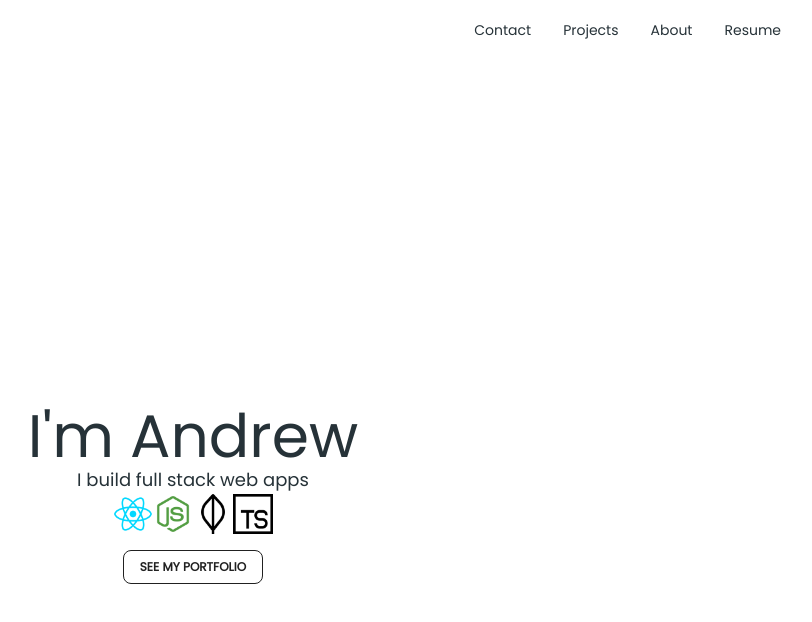
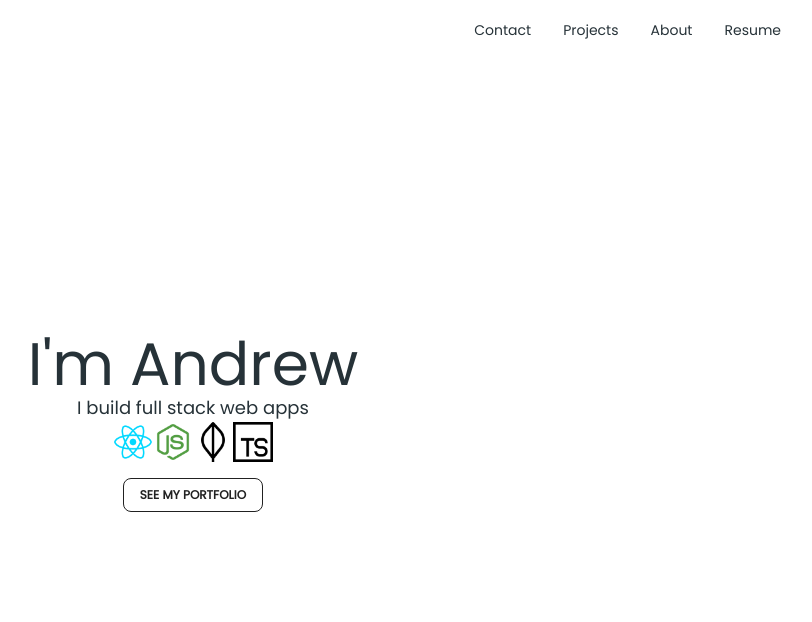
Before and after one commit to AndrewCMonson/portfolio, a React (Vite) app: page / in a window 1280 px wide. Shown: the top 622 px of the page, without its empty margins (447-1259 px from the left). Built offline with nearby package versions, Linux system fonts and the light colour scheme.

Commit message:
build hero loading animation

```diff
--- a/package.json
+++ b/package.json
@@ -16,6 +16,7 @@
     "@fortawesome/free-regular-svg-icons": "^6.5.1",
     "@fortawesome/free-solid-svg-icons": "^6.5.1",
     "@fortawesome/react-fontawesome": "^0.2.0",
+    "@headlessui/react": "^1.7.18",
     "@heroicons/react": "^2.1.1",
     "@material-tailwind/react": "^2.1.8",
     "react": "^18.2.0",
--- a/src/components/Hero.jsx
+++ b/src/components/Hero.jsx
@@ -3,14 +3,26 @@ import mongo from '../assets/img/mongo.png';
 import node from '../assets/img/nodejs.png';
 import typescript from '../assets/img/typescript.png';
 import { Button } from '@material-tailwind/react';
+import { Transition } from '@headlessui/react';
+
 
 const Hero = () => {
 	return (
 		<>
-			<section className="bg-white md:h-1/2 py-12 px-6">
+			<Transition
+				appear={true}
+				show={true}
+				enter="transition ease-in-out duration-1000 transform"
+				enterFrom="translate-x-full translate-y-full"
+				enterTo="translate-x-0"
+				leave="transition-opacity duration-150"
+				leaveFrom="opacity-100"
+				leaveTo="opacity-0"
+			>
+				<section className="bg-white py-12 px-6">
 					<div className="container mx-auto">
-					<div className="md:mt-28 flex flex-col text-center container  md:items-center">
-						<div className="text-blue-gray-900 text-2xl sm:text-3xl md:text-5xl lg:text-6xl">
+						<div className="flex flex-col text-center container  md:items-center">
+							<div className="text-blue-gray-900 text-3xl sm:text-4xl md:text-5xl lg:text-6xl">
 								I&apos;m Andrew
 							</div>
 							<div className="text-blue-gray-900 text-xs sm:text-sm md:text-lg md:block">
@@ -22,16 +34,27 @@ const Hero = () => {
 									alt="react"
 									className="w-6 h-6 md:w-10 md:h-10"
 								/>
-							<img src={node} alt="nodejs" className="-6 h-6 md:w-10 md:h-10" />
-							<img src={mongo} alt="mongo" className="-6 h-6 md:w-10 md:h-10" />
+								<img
+									src={node}
+									alt="nodejs"
+									className="-6 h-6 md:w-10 md:h-10"
+								/>
+								<img
+									src={mongo}
+									alt="mongo"
+									className="-6 h-6 md:w-10 md:h-10"
+								/>
 								<img
 									src={typescript}
 									alt="typescript"
 									className="-6 h-6 md:w-10 md:h-10"
 								/>
 							</div>
-						<div className='py-4'>
-							<a href='/projects' className='text-blue-gray-900 text-xs sm:text-sm md:text-lg md:block'>
+							<div className="py-4">
+								<a
+									href="/projects"
+									className="text-blue-gray-900 text-xs sm:text-sm md:text-lg md:block"
+								>
 									<Button variant="outlined" ripple={true} size="sm">
 										See my Portfolio
 									</Button>
@@ -40,6 +63,7 @@ const Hero = () => {
 						</div>
 					</div>
 				</section>
+			</Transition>
 		</>
 	);
 };
--- a/src/pages/LandingPage.jsx
+++ b/src/pages/LandingPage.jsx
@@ -1,10 +1,13 @@
 import Hero from "../components/Hero"
+
 
 const LandingPage = () => {
   return (
 		<>
 			<section className="h-full flex flex-col items-center justify-center">
+
 				<Hero />
+
 			</section>
 		</>
 	);
```
Also changed, not shown: 1 other file (tests, documents, lock files or other folders). Lines whose indentation alone changed are shown as unchanged.
